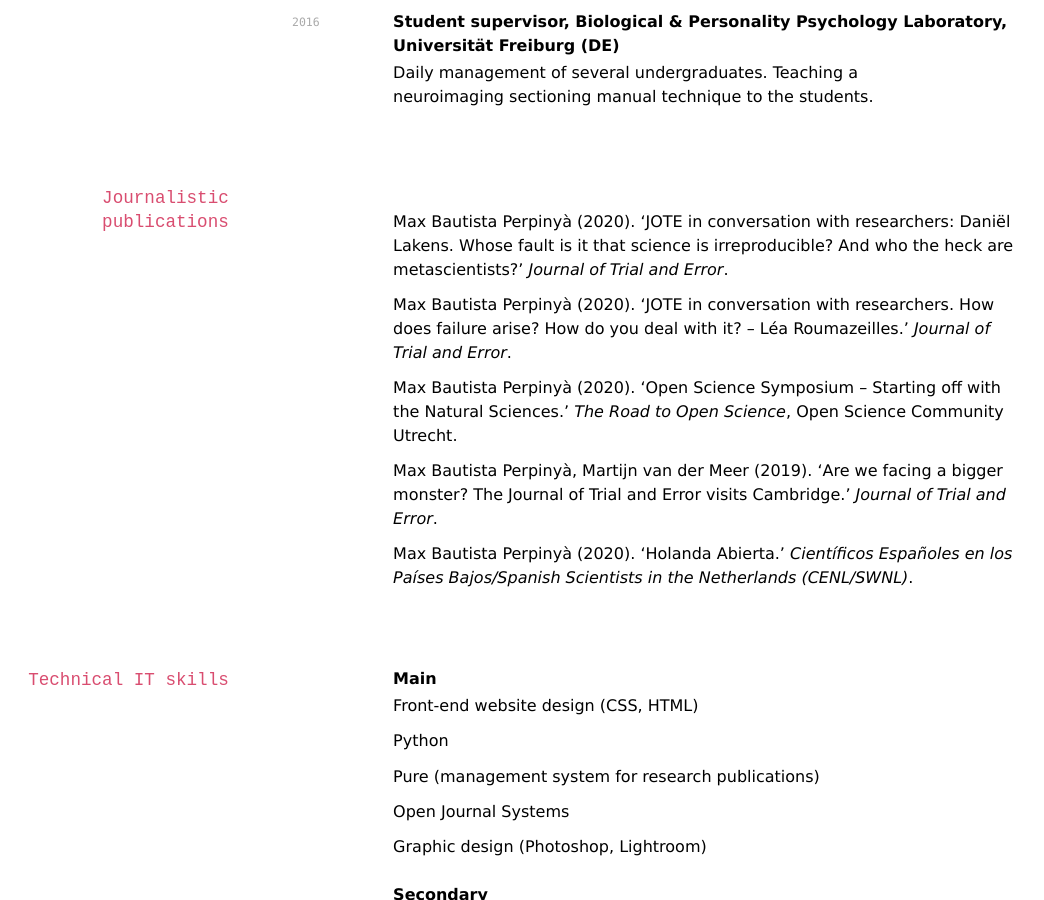
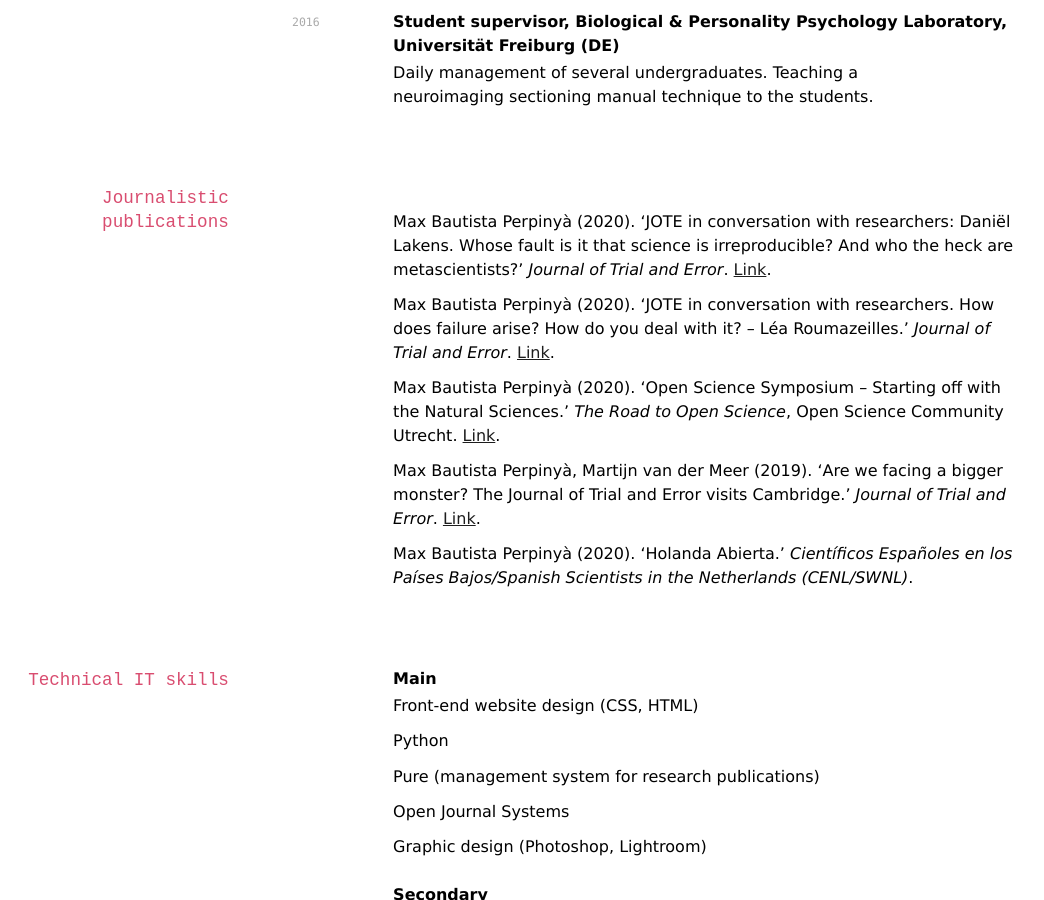
Before and after one commit to elipapa/markdown-cv, a Jekyll site: the page built from index.md, in a window 1280 px wide and 900 px high, scrolled down 5131 px. Shown: the whole window, without its empty margins (40-1084 px from the left). Built offline with Jekyll 4.4.1, drawn with Linux system fonts in a browser that asks for light colours.

Commit message:
Update index.md

```diff
--- a/index.md
+++ b/index.md
@@ -179,13 +179,13 @@ __Student supervisor, Biological & Personality Psychology Laboratory, Universita
 
 
 ## Journalistic publications
-Max Bautista Perpinyà (2020). 'JOTE in conversation with researchers: Daniël Lakens. Whose fault is it that science is irreproducible? And who the heck are metascientists?' *Journal of Trial and Error*.
+Max Bautista Perpinyà (2020). 'JOTE in conversation with researchers: Daniël Lakens. Whose fault is it that science is irreproducible? And who the heck are metascientists?' *Journal of Trial and Error*. <a href="https://www.jtrialerror.com/2020/05/31/jote-in-conversation-with-researchers-daniel-lakens-whose-fault-is-it-that-science-is-irreproducible-and-who-the-heck-are-metascienists/" target="_blank">Link</a>.
 
-Max Bautista Perpinyà (2020). 'JOTE in conversation with researchers. How does failure arise? How do you deal with it? – Léa Roumazeilles.' *Journal of Trial and Error*.
+Max Bautista Perpinyà (2020). 'JOTE in conversation with researchers. How does failure arise? How do you deal with it? – Léa Roumazeilles.' *Journal of Trial and Error*. <a href="https://www.jtrialerror.com/2020/03/05/jote-in-conversation-with-researchers-how-does-failure-arise-how-do-you-deal-with-it-lea-roumazeilles/" target="_blank">Link</a>.
 
-Max Bautista Perpinyà (2020). 'Open Science Symposium – Starting off with the Natural Sciences.' *The Road to Open Science*, Open Science Community Utrecht.
+Max Bautista Perpinyà (2020). 'Open Science Symposium – Starting off with the Natural Sciences.' *The Road to Open Science*, Open Science Community Utrecht. <a href="https://openscience-utrecht.com/open-science-symposium-starting-off-with-the-natural-sciences/" target="_blank">Link</a>.
 
-Max Bautista Perpinyà, Martijn van der Meer (2019). 'Are we facing a bigger monster? The Journal of Trial and Error visits Cambridge.' *Journal of Trial and Error*.
+Max Bautista Perpinyà, Martijn van der Meer (2019). 'Are we facing a bigger monster? The Journal of Trial and Error visits Cambridge.' *Journal of Trial and Error*. <a href="https://www.jtrialerror.com/2019/09/30/are-we-facing-a-bigger-monster-the-journal-of-trial-and-error-visits-cambridge/" target="_blank">Link</a>.
 
 Max Bautista Perpinyà (2020). 'Holanda Abierta.' *Científicos Españoles en los Países Bajos/Spanish Scientists in the Netherlands (CENL/SWNL)*.
 
```
